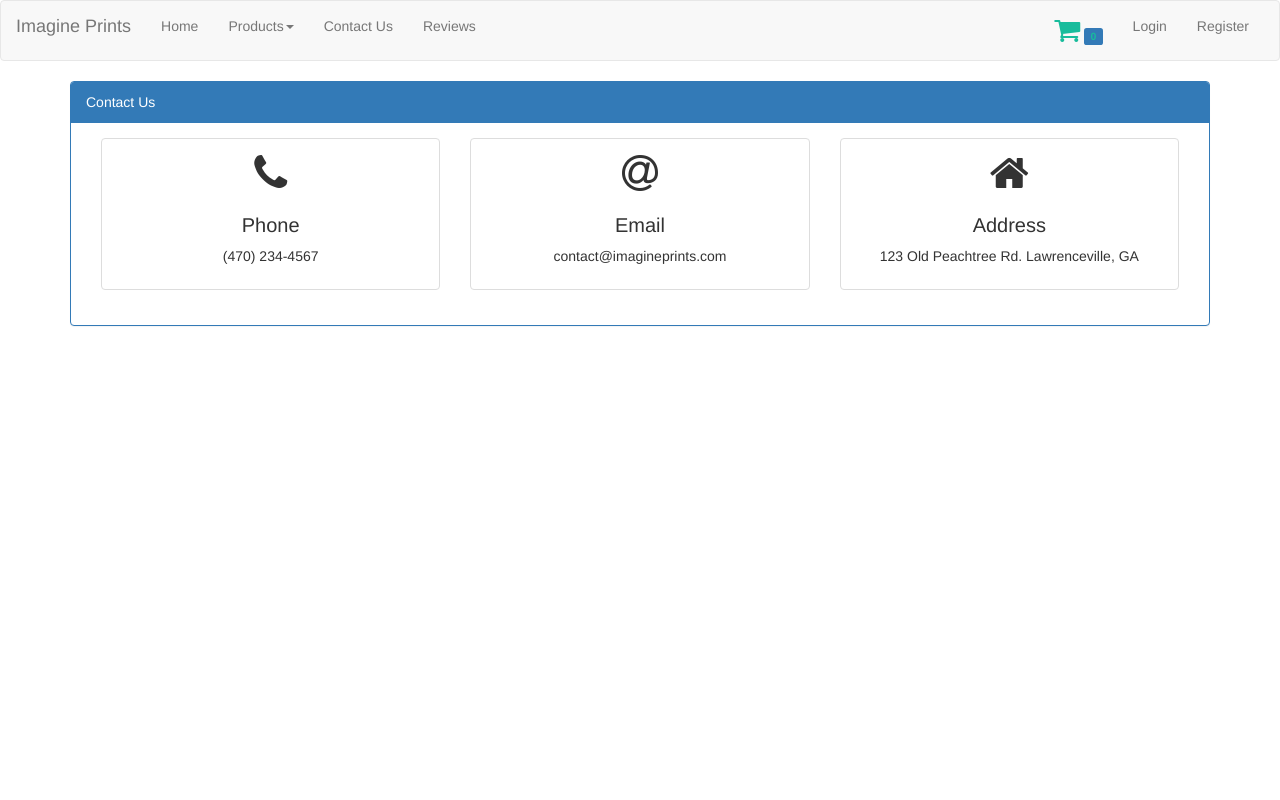
After one commit to ryanmuhlbauer/ImaginePrints, a PHP site: page /contact.php in a window 1280 px wide. The commit adds this page. Run offline with PHP 8.4, Linux system fonts and the light colour scheme; some libraries are stand-ins or nearby versions.

Commit message:
Adding contact.php file

```diff
--- a/authorized-nav.php
+++ b/authorized-nav.php
@@ -30,7 +30,7 @@ if(!isset($_SESSION))
           <li><a href="sweatshirts.php">Sweatshirts</a></li>
         </ul>
         </li>
-        <li><a href="contact.html">Contact Us</a></li>
+        <li><a href="contact.php">Contact Us</a></li>
         <li><a href="reviews.html">Reviews</a></li>
         <li><a href="orders.php">Orders</a></li>
       </ul>
--- /dev/null
+++ b/contact.php
@@ -0,0 +1,62 @@
+<?php
+session_start();
+include("connection.php");
+?>
+<html>
+<head>
+  <?php include("head.html"); ?>
+  <link href="css/carousel.css" rel="stylesheet" />
+
+</head>
+<body>
+  <?php
+    if(empty($_SESSION['email'])) {
+      include("unauthorized-nav.php");
+    } else {
+      include("authorized-nav.php");
+    }
+  ?>
+
+  <div class="container">
+    <div class="panel panel-primary">
+      <div class="panel-heading">
+        Contact Us
+      </div>
+      <div class="panel-body">
+        <div class="col-sm-4">
+          <div class="thumbnail text-center">
+            <div class="caption text-center">
+              <i class="fa fa-phone fa-3x"></i>
+              <h3 class="h3">Phone</h3>
+              <p>(470) 234-4567</p>
+            </div>
+          </div>
+        </div>
+        <div class="col-sm-4">
+          <div class="thumbnail text-center">
+            <div class="caption text-center">
+              <i class="fa fa-at fa-3x"></i>
+              <h3 class="h3">Email</h3>
+              <p>contact@imagineprints.com</p>
+            </div>
+          </div>
+        </div>
+        <div class="col-sm-4">
+          <div class="thumbnail text-center">
+            <div class="caption text-center">
+              <i class="fa fa-home fa-3x"></i>
+              <h3 class="h3">Address</h3>
+              <p>123 Old Peachtree Rd. Lawrenceville, GA</p>
+            </div>
+          </div>
+        </div>
+      </div>
+
+
+    </div>
+
+  </div>
+
+    <?php include("scripts.html"); ?>
+  </body>
+  </html>
--- a/unauthorized-nav.php
+++ b/unauthorized-nav.php
@@ -28,7 +28,7 @@ if(!isset($_SESSION))
           <li><a href="sweatshirts.php">Sweatshirts</a></li>
         </ul>
         </li>
-        <li><a href="contact.html">Contact Us</a></li>
+        <li><a href="contact.php">Contact Us</a></li>
         <li><a href="reviews.html">Reviews</a></li>
       </ul>
       <ul class="nav navbar-nav navbar-right">
```
